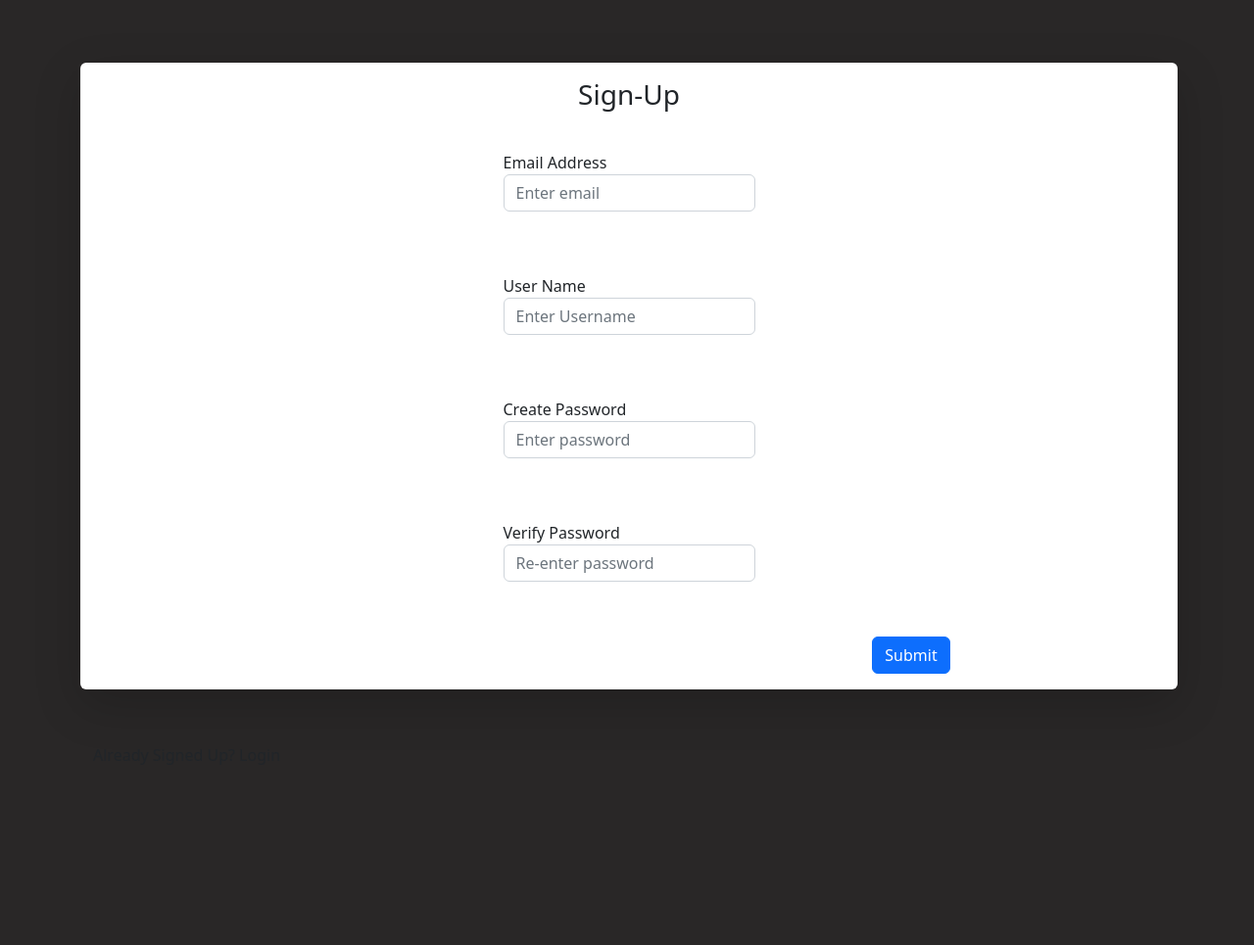
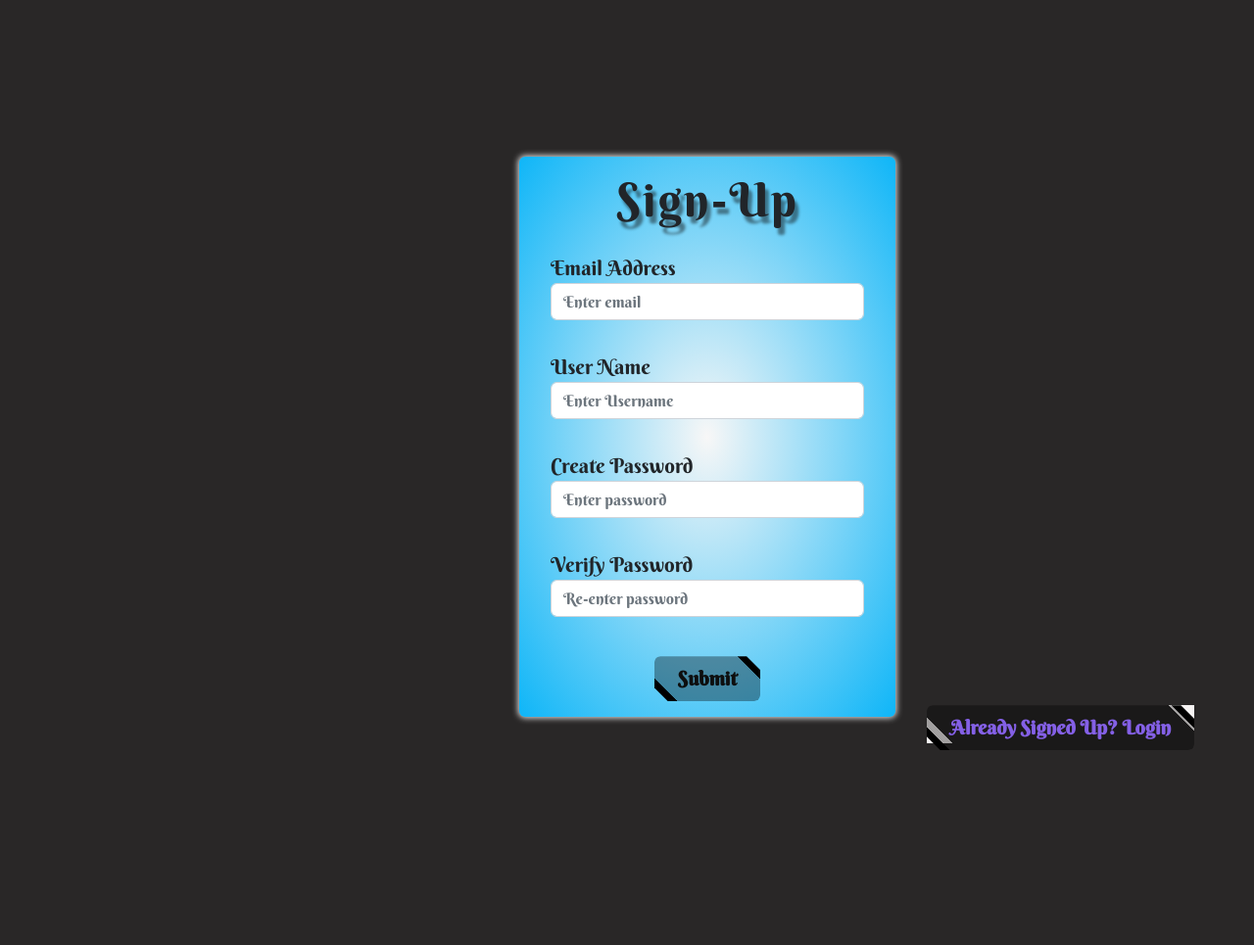
Before and after one commit to 0101Yami0101/TNT---News-webapp, a Flask app: page /sign-up in a window 1280 px wide. Shown: the top 965 px of the page at 98% size. Run offline with Flask 3, Linux system fonts and the light colour scheme; data that the repository does not hold is empty; some libraries are stand-ins or nearby versions; some web fonts are replaced.

Commit message:
updated signup page

```diff
--- a/NEWS app/website/static/css/resp.css
+++ b/NEWS app/website/static/css/resp.css
@@ -264,6 +264,8 @@
 /* less than 700px*/
 
 @media only screen and (max-width: 700px) {
+
+
   #second,
   #colon2 {
     display: none;
@@ -271,6 +273,7 @@
 
   .home-body{
     height: 430rem;
+    overflow-x: hidden;
   }
   .time-date {
     word-spacing: 3px;
--- a/NEWS app/website/static/css/style.css
+++ b/NEWS app/website/static/css/style.css
@@ -899,8 +899,18 @@ body {
 
 
 /*--- Login-page ---*/
+form {
+  box-shadow: 0px 0px 6px 1px rgb(238, 238, 238);
+}
+form label{
+  font-size: 1.3rem;
+}
+.form-group{
 
-/* signup page */
+  width: 20rem;
+}
+
+/* login page */
 .login-form {
   height: 40rem;
   display: flex;
@@ -925,16 +935,112 @@ body {
   flex-direction: column;
   align-items: center;
 }
+
+
+
 .signup-form form {
   align-items: center;
-  background-color: #32ff08;
+  background: radial-gradient(rgba(245, 244, 244, 0.74) ,  rgba(3, 178, 247, 0.952));
+  position: relative;
+  top: 9rem;
+  left: 28rem;
   display: flex;
   flex-direction: column;
   justify-content: center;
   margin-bottom: 10rem;
   padding: 2rem;
-  width: 70rem;
+  width: fit-content;
+  height: fit-content;
+  font-family: 'Berkshire Swash', cursive;
 }
+
+#sign-up-title{
+  font-size: 3rem;
+  letter-spacing: 2px;
+  text-shadow: 4px 7px 3px rgba(12, 12, 12, 0.466);
+}
+
+
+/* buttons */
+
+.signup-form button {
+  --border: 7px;    /* the border width */
+  --slant: 0.7em;   /* control the slanted corners */
+  --color: black; /* the color */
+
+  font-size: 20px;
+  padding: 0.4em 1.2em;
+  border: none;
+  cursor: pointer;
+  font-weight: bold;
+  color: rgb(13, 14, 14);
+  background:
+     linear-gradient(to bottom left,var(--color)  50%,#0000 50.1%) top right,
+     linear-gradient(to top   right,var(--color)  50%,#0000 50.1%) bottom left;
+  background-size: calc(var(--slant) + 1.3*var(--border)) calc(var(--slant) + 1.3*var(--border));
+  background-repeat: no-repeat;
+  box-shadow:
+    0 0 0 200px inset var(--s,#00000059),
+    0 0 0 var(--border) inset rgba(15, 15, 15, 0);
+  clip-path:
+      polygon(0 0, calc(100% - var(--slant)) 0, 100% var(--slant),
+              100% 100%, var(--slant) 100%,0 calc(100% - var(--slant))
+             );
+  transition: color var(--t,0.3s), background-size 0.3s;
+}
+.signup-form button:focus-visible {
+  outline-offset: calc(-1*var(--border));
+  outline: var(--border) solid rgba(0, 0, 0, 0.863);
+  clip-path: none;
+  background-size: 0 0;
+}
+.signup-form button:hover,
+.signup-form button:active{
+  background-size: 100% 100%;
+  color: #ffffff;
+  --t: 0.2s 0.1s;
+}
+.signup-form button:active {
+  --s: #0005;
+  transition: none;
+}
+/* already signed in */
+#Signed-In{
+  --border: 3px;    /* the border width */
+  --slant: 0.7em;   /* control the slanted corners */
+  --color: rgb(247, 244, 244);
+  color: rgba(255, 255, 255, 0.973);
+  position: relative;
+  top: 5rem;
+  left: 54rem;
+  font-size: 2rem;
+  font-family: 'Berkshire Swash', cursive;
+  background:
+     linear-gradient(to bottom left,var(--color)  50%,#0000 50.1%) top right,
+     linear-gradient(to top   right,var(--color)  50%,#0000 50.1%) bottom left;
+  background-size: calc(var(--slant) + 1.3*var(--border)) calc(var(--slant) + 1.3*var(--border));
+  background-repeat: no-repeat;
+
+}
+
+#Signed-In:focus-visible {
+  outline-offset: calc(-1*var(--border));
+  outline: var(--border) solid rgba(248, 244, 244, 0.993);
+  clip-path: none;
+  background-size: 0 0;
+}
+#Signed-In:hover,
+#Signed-In:active{
+  background-size: 100% 100%;
+  color: #ffffff;
+  --t: 0.2s 0.1s;
+}
+#Signed-In:active {
+  --s: rgb(255, 255, 255);
+  transition: none;}
+
+
+
 
 /* logout */
 #logoutLink {
--- a/NEWS app/website/static/js/main1.js
+++ b/NEWS app/website/static/js/main1.js
@@ -11,7 +11,6 @@ let togglerLeafTemp = '<i id="toggler" class="fa-brands fa-pagelines fa-4x"></i>
 
 
 function getData(){$(function() { // <---  document.ready
-  console.log( "ready to fetch data!" );
 
   fetch('/getAlldata')   //<---  fetching data from backend using fetch api when the DOM is ready
   .then((response) => response.json())
--- a/NEWS app/website/static/js/style.js
+++ b/NEWS app/website/static/js/style.js
@@ -266,10 +266,7 @@ if (query1.matches){
   colon2.remove()
   $(".time-date").append(tempDay)
 
-  //reload timedate div
-  setInterval(() => {
-    $(".time-date").load(".time-date")
-  }, 1000);
+
 
 
 
--- a/NEWS app/website/templates/signup.html
+++ b/NEWS app/website/templates/signup.html
@@ -5,11 +5,11 @@
 {% block Content %}
 
 {% if not user.is_active %}  <!--if user isnt active show signup page-->
-    <div class="signup-form">
-      <div class="container">
-        <form method="POST" class="form shadow-lg p-3 mb-5 bg-white rounded" style="margin-top: 5rem;">
-          <h3 align="center">Sign-Up</h3>
-          <div class="form-group" style="margin: 2rem;">
+    <div id="sign-up" class="signup-form">
+      <div class="container ">
+        <form method="POST" class="form p-3 mb-5 bg-white rounded" style="margin-top: 2rem;">
+          <h3 id="sign-up-title" align="center">Sign-Up</h3>
+          <div class="form-group" style="margin: 1rem;">
             <label for="email">Email Address</label>
             <input
               type="email"
@@ -20,7 +20,7 @@
               required
             />
           </div>
-          <div class="form-group" style="margin: 2rem;">
+          <div class="form-group" style="margin: 1rem;">
             <label for="userName">User Name</label>
             <input
               type="text"
@@ -31,7 +31,7 @@
               required
             />
           </div>
-          <div class="form-group" style="margin: 2rem;">
+          <div class="form-group" style="margin: 1rem;">
             <label for="password1">Create Password</label>
             <input
               type="password"
@@ -42,7 +42,7 @@
               required
             />
           </div>
-          <div class="form-group" style="margin: 2rem;">
+          <div class="form-group" style="margin: 1rem;">
             <label for="password2">Verify Password</label>
             <input
               type="password"
@@ -54,11 +54,11 @@
             />
           </div>
           <br />
-          <button type="submit" class="btn btn-primary" style="margin-left: 36rem;">Submit</button>
+          <button type="submit" class="btn btn-primary">Submit</button>
         </form>
 
 
-          <a id="Signed-In" href="/log-in"><button class="btn">Already Signed Up? Login</button></a>
+          <a id="Signed-In" href="/log-in"><button class="btn" style=" color:rgb(132, 96, 230);">Already Signed Up? Login</button></a>
 
       </div>
     </div>
```
Also changed, not shown: NEWS app/website/views.py (line endings or trailing spaces).
